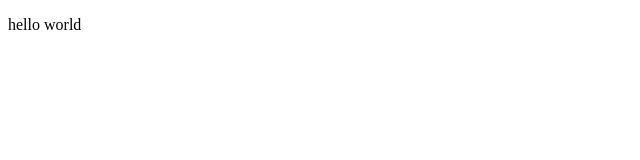
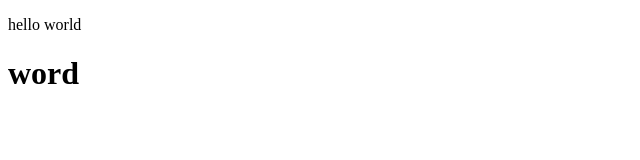
Before and after one commit to prashantkumar747944-ctrl/TU, a plain HTML site: page darkmode.html in a window 1280 px wide. Shown: the whole page, without its empty margins (0-640 px from the left). Drawn offline with Linux system fonts and the light colour scheme.

Commit message:
index file edited

```diff
--- a/darkmode.html
+++ b/darkmode.html
@@ -8,6 +8,6 @@
 </head>
 <body>
     <p>hello world</p>
-
+    <h1>word</h1>
 </body>
 </html>
```
